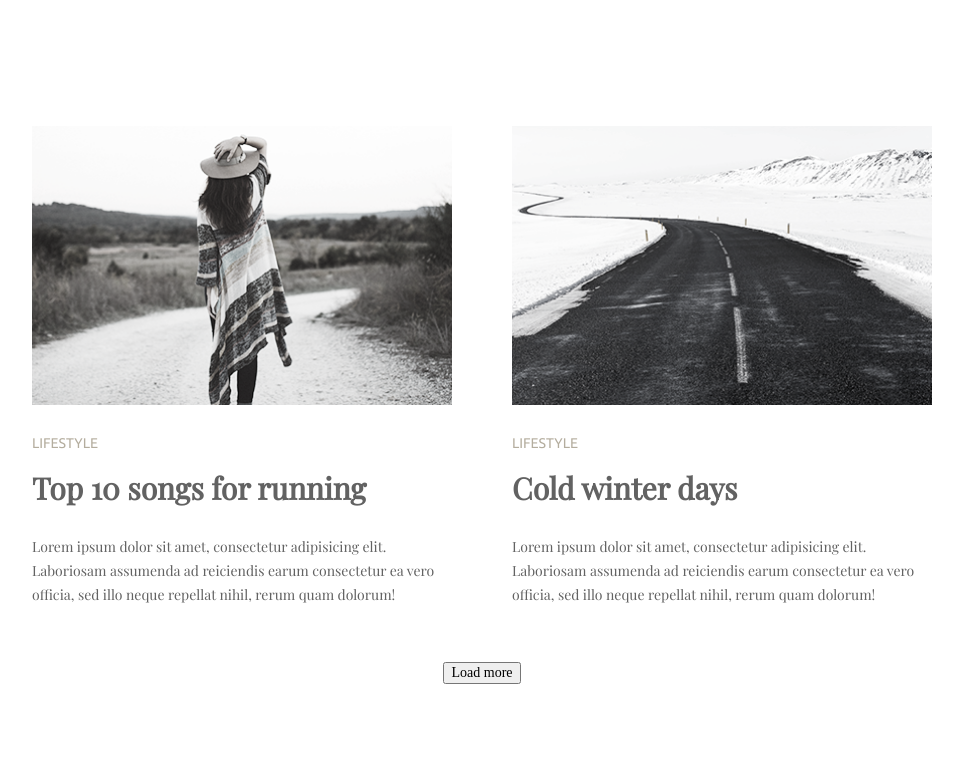
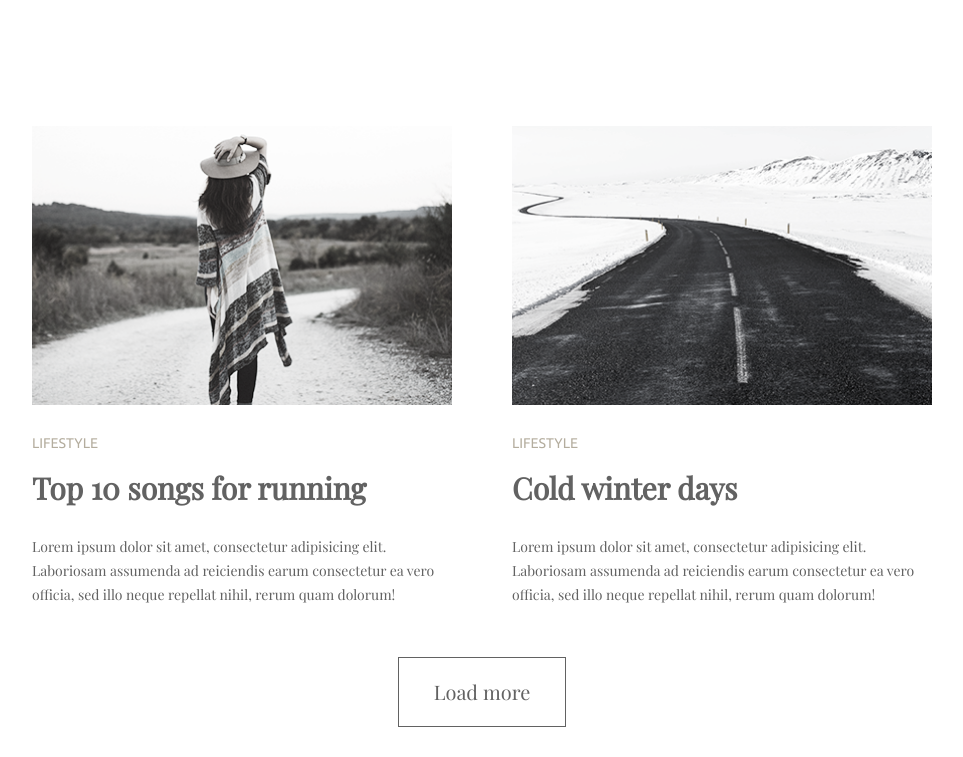
Before and after one commit to SergeyPush/goit-fe-course, a plain HTML site: page hw-03/index.html in a window 1280 px wide. Shown: the part 1285-2042 px from the top of the page, without its empty margins (158-1121 px from the left). Before the commit the page ends 1989 px from the top, so only its background shows below. Drawn offline with nearby package versions, Linux system fonts and the light colour scheme.

Commit message:
Updated button and margins

```diff
--- a/hw-03/css/style.css
+++ b/hw-03/css/style.css
@@ -121,14 +121,22 @@ main ul > li:nth-child(n):not(:nth-last-child(-n+2)) {
     margin-bottom: 128px;
 }
 
-main ul > li:nth-last-child(-n+2) {
-    margin-bottom: 55px;
+section {
+    margin-bottom: 30px;
 }
 
 button {
-    font-size: 14px;
+    font-size: 20px;
+    line-height: 24px;
+    color: #626262;
+    background-color: #ffffff;
+    font-family: 'Playfair Display', serif;
+    border: 1px solid #626262;
+    padding: 22px 35px;
+    cursor: pointer;
     display: block;
-    margin: 0 auto 20px auto;
+    margin: 0 auto;
+    margin-top: 50px;
 }
 
 
```
